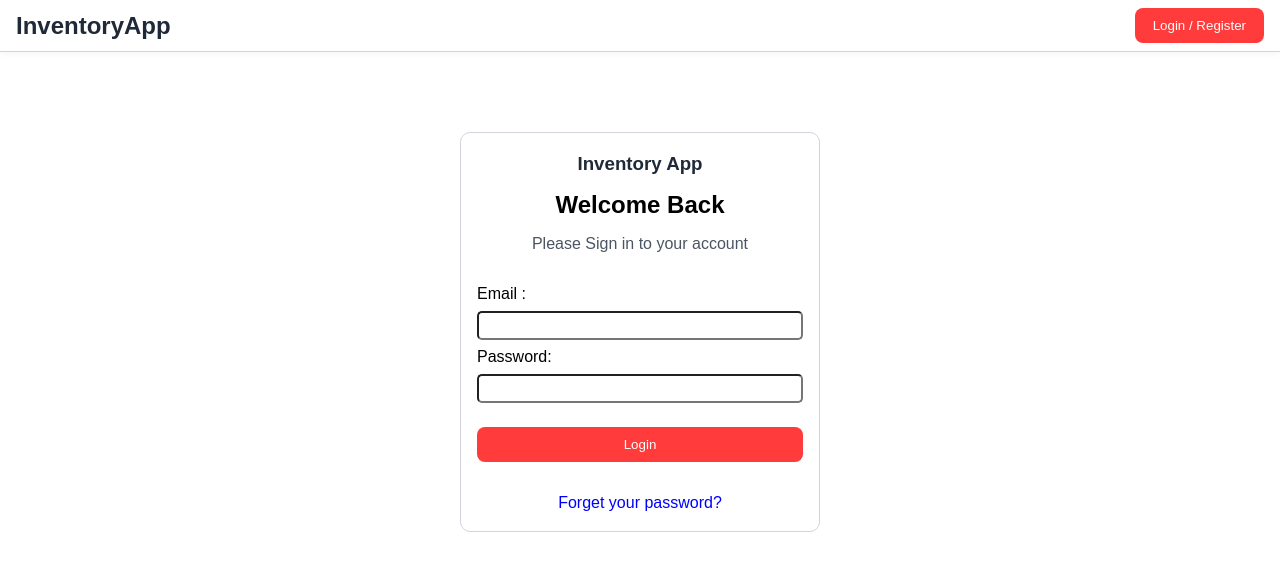
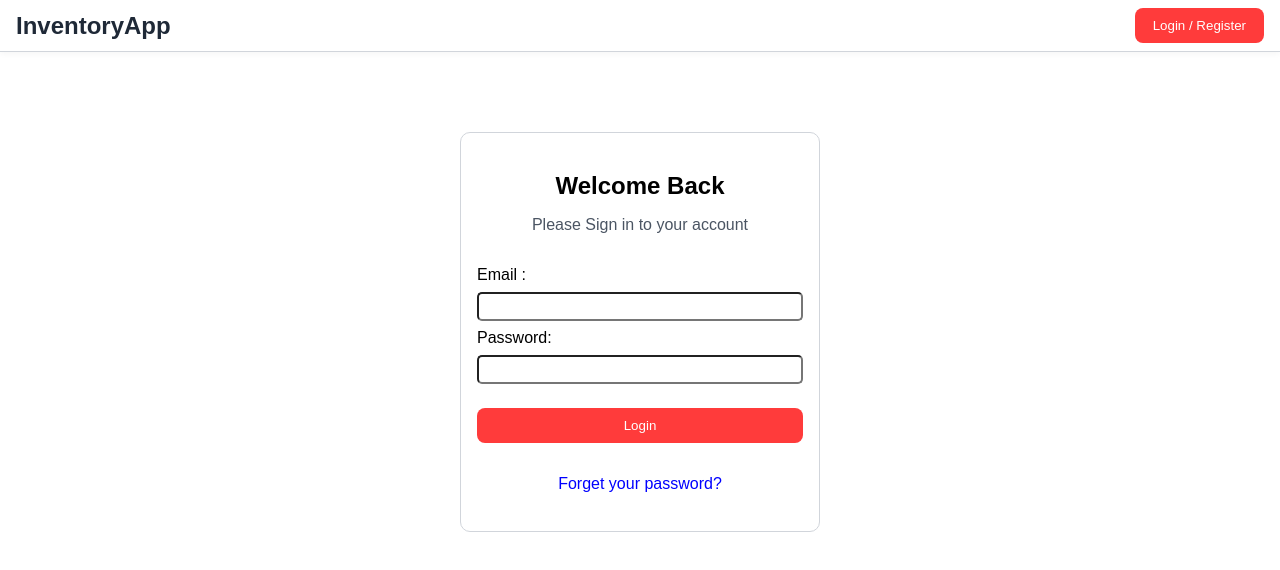
Before and after one commit to eng-ankit-mishra/inventory-management-system, a React (Vite) app in the folder frontend/: page /login in a window 1280 px wide. Shown: the top 570 px of the page. Built offline with nearby package versions, Linux system fonts and the light colour scheme.

Commit message:
updated the styling of login page

```diff
--- a/frontend/src/pages/LoginPage.jsx
+++ b/frontend/src/pages/LoginPage.jsx
@@ -6,7 +6,6 @@ export default function LoginPage() {
         <section className="login-page">
             <Navbar/>
             <main className="login-card">
-                <h3>Inventory App</h3>
                 <h4>Welcome Back</h4>
                 <p>Please Sign in to your account</p>
                 <form className="login-form">
```
